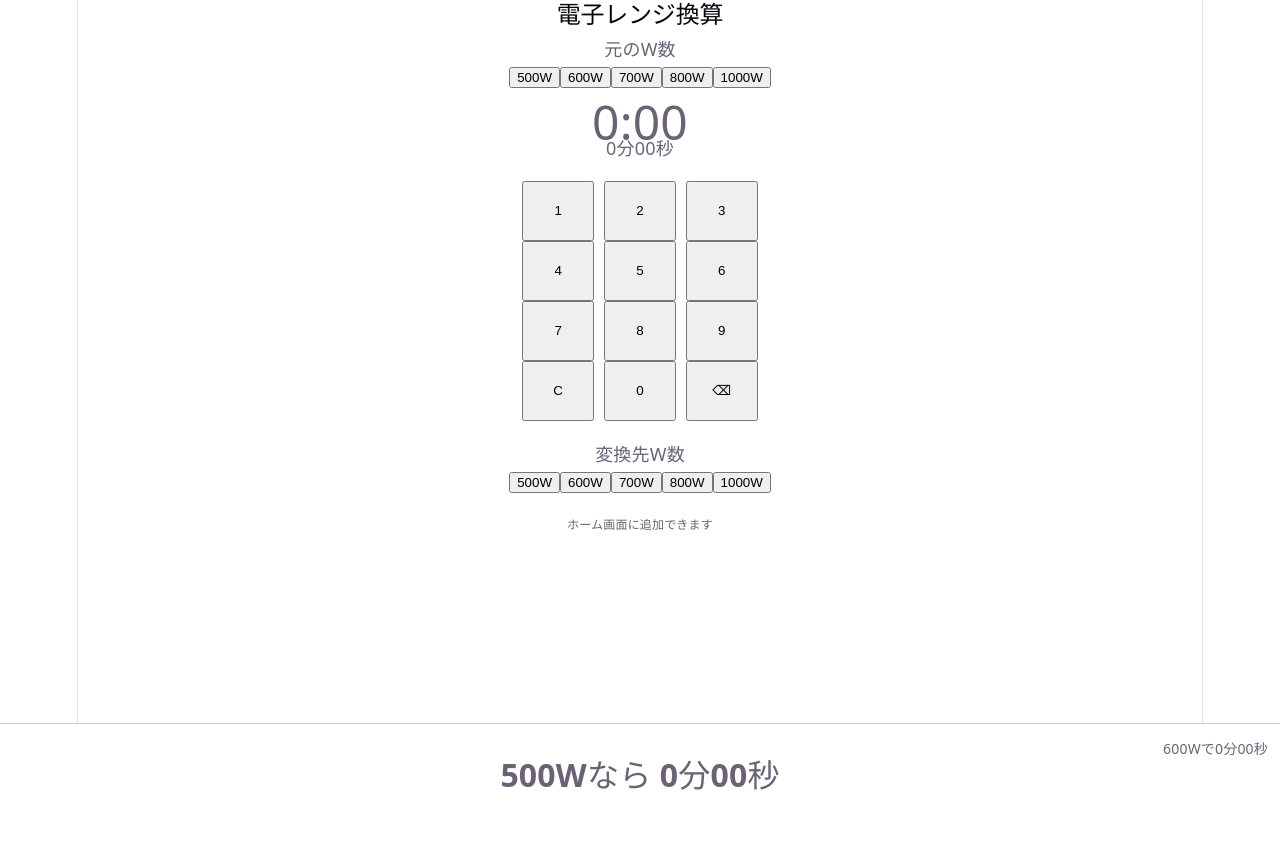
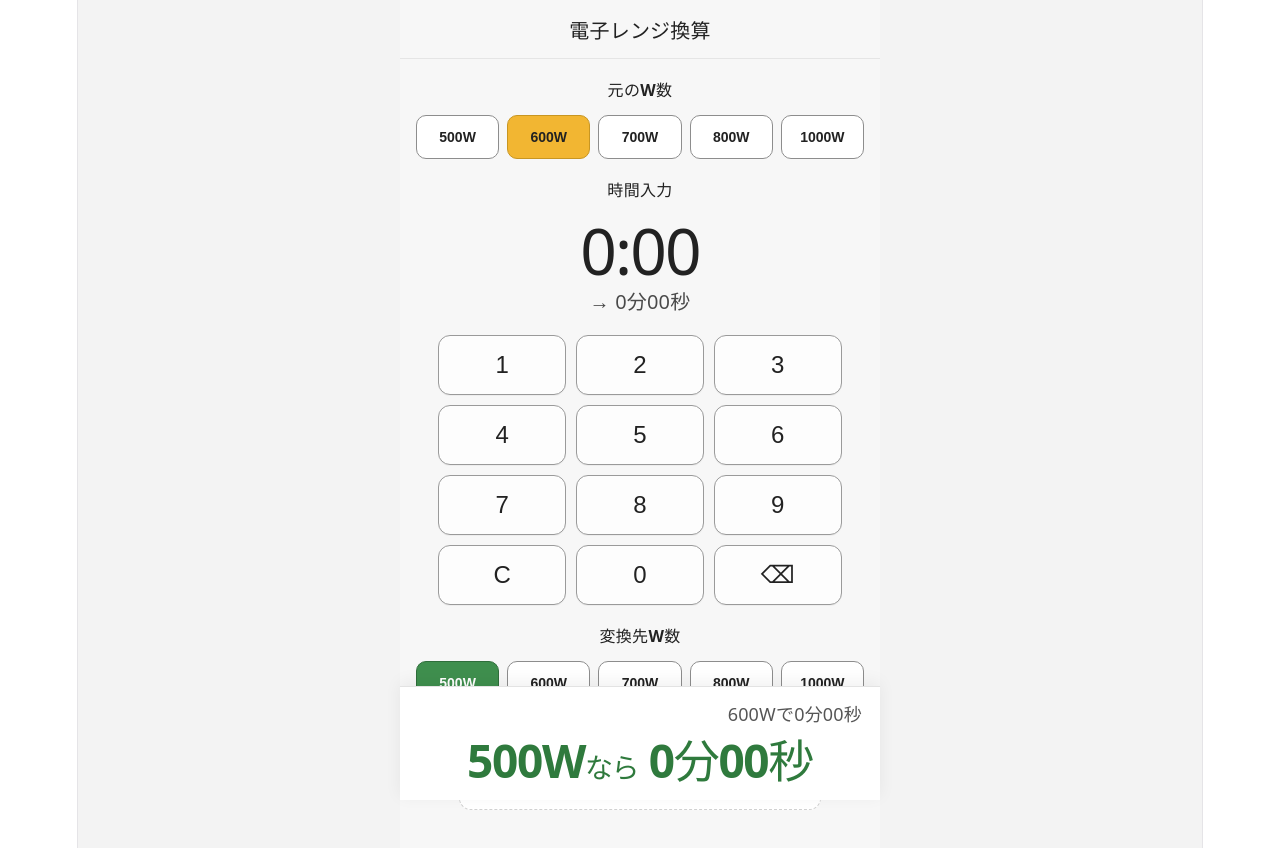
Before and after one commit to es-34684847/microwave-app, a React (Vite) app: page / in a window 1280 px wide. Shown: the top 848 px of the page. Before the commit the page ends 800 px from the top, so only its background shows below. Built offline with nearby package versions, Linux system fonts and the light colour scheme.

Commit message:
restore design

```diff
--- a/src/App.jsx
+++ b/src/App.jsx
@@ -2,176 +2,427 @@ import { useMemo, useState } from "react";
 
 export default function App() {
   const wattOptions = [500, 600, 700, 800, 1000];
-
-  const keypad = [
+  const keypadRows = [
     ["1", "2", "3"],
     ["4", "5", "6"],
     ["7", "8", "9"],
     ["C", "0", "⌫"],
   ];
 
-  // 👑 デフォルト0秒
-  const [input, setInput] = useState("");
   const [fromW, setFromW] = useState(600);
   const [toW, setToW] = useState(500);
-  const [showModal, setShowModal] = useState(false);
+  const [input, setInput] = useState("");
+  const [showInstallModal, setShowInstallModal] = useState(false);
 
-  // 入力処理
-  const handleKey = (key) => {
-    if (key === "C") return setInput("");
-    if (key === "⌫") return setInput((v) => v.slice(0, -1));
-    if (input.length >= 4) return;
-    setInput((v) => (v === "0" ? key : v + key));
+  const handleKeyPress = (key) => {
+    if (key === "C") {
+      setInput("");
+      return;
+    }
+
+    if (key === "⌫") {
+      setInput((prev) => prev.slice(0, -1));
+      return;
+    }
+
+    setInput((prev) => {
+      if (prev.length >= 4) return prev;
+      if (prev === "0") return key;
+      return prev + key;
+    });
   };
 
-  // 入力 → 時間変換
-  const parse = (val) => {
-    if (!val) return { min: 0, sec: 0, total: 0 };
-    const num = parseInt(val, 10);
-    let min = Math.floor(num / 100);
-    let sec = num % 100;
-    min += Math.floor(sec / 60);
-    sec = sec % 60;
-    return { min, sec, total: min * 60 + sec };
+  const parseInputToTime = (value) => {
+    if (!value) {
+      return { minutes: 0, seconds: 0, totalSeconds: 0 };
+    }
+
+    const num = parseInt(value, 10);
+    if (Number.isNaN(num)) {
+      return { minutes: 0, seconds: 0, totalSeconds: 0 };
+    }
+
+    let minutes = Math.floor(num / 100);
+    let seconds = num % 100;
+
+    minutes += Math.floor(seconds / 60);
+    seconds = seconds % 60;
+
+    return {
+      minutes,
+      seconds,
+      totalSeconds: minutes * 60 + seconds,
+    };
   };
 
-  const inputTime = useMemo(() => parse(input), [input]);
+  const formatTime = (minutes, seconds) => {
+    return `${minutes}分${String(seconds).padStart(2, "0")}秒`;
+  };
 
-  // 👑 変換
-  const converted = useMemo(() => {
-    if (!inputTime.total) return { min: 0, sec: 0 };
+  const displayInput = useMemo(() => {
+    if (!input) return "0:00";
+    const { minutes, seconds } = parseInputToTime(input);
+    return `${minutes}:${String(seconds).padStart(2, "0")}`;
+  }, [input]);
 
-    let sec = Math.floor(inputTime.total * (fromW / toW));
+  const inputTime = useMemo(() => parseInputToTime(input), [input]);
 
-    // 👑 5秒単位で切り下げ
-    sec = Math.floor(sec / 5) * 5;
+  const convertedTime = useMemo(() => {
+    const rawSeconds =
+      inputTime.totalSeconds === 0
+        ? 0
+        : Math.floor(inputTime.totalSeconds * (fromW / toW));
+
+    const roundedSeconds = Math.floor(rawSeconds / 10) * 10;
+
+    const minutes = Math.floor(roundedSeconds / 60);
+    const seconds = roundedSeconds % 60;
 
     return {
-      min: Math.floor(sec / 60),
-      sec: sec % 60,
+      totalSeconds: roundedSeconds,
+      minutes,
+      seconds,
     };
   }, [inputTime, fromW, toW]);
 
-  const fmt = (m, s) => `${m}分${String(s).padStart(2, "0")}秒`;
+  const styles = {
+    page: {
+      minHeight: "100vh",
+      backgroundColor: "#f3f3f3",
+      fontFamily:
+        "'Hiragino Sans', 'Yu Gothic', 'Meiryo', system-ui, sans-serif",
+      color: "#222",
+      display: "flex",
+      justifyContent: "center",
+    },
+    phone: {
+      width: "100%",
+      maxWidth: "480px",
+      minHeight: "100vh",
+      backgroundColor: "#f7f7f7",
+      position: "relative",
+      paddingBottom: "180px",
+      boxSizing: "border-box",
+    },
+    header: {
+      textAlign: "center",
+      fontSize: "20px",
+      fontWeight: 700,
+      padding: "18px 16px 14px",
+      backgroundColor: "#f7f7f7",
+      position: "sticky",
+      top: 0,
+      zIndex: 5,
+      borderBottom: "1px solid #e5e5e5",
+    },
+    section: {
+      padding: "18px 16px 0",
+    },
+    sectionTitle: {
+      textAlign: "center",
+      fontSize: "16px",
+      fontWeight: 700,
+      marginBottom: "12px",
+      letterSpacing: "0.02em",
+    },
+    wattRow: {
+      display: "grid",
+      gridTemplateColumns: "repeat(5, 1fr)",
+      gap: "8px",
+    },
+    wattButton: {
+      height: "44px",
+      borderRadius: "10px",
+      border: "1px solid #8d8d8d",
+      backgroundColor: "#fff",
+      fontSize: "14px",
+      fontWeight: 700,
+      color: "#222",
+      cursor: "pointer",
+    },
+    wattButtonSelectedFrom: {
+      backgroundColor: "#f2b632",
+      border: "1px solid #c89622",
+    },
+    wattButtonSelectedTo: {
+      backgroundColor: "#3f8f4e",
+      border: "1px solid #2f6e3b",
+      color: "#fff",
+    },
+    timeBlock: {
+      textAlign: "center",
+      paddingTop: "4px",
+    },
+    mainTime: {
+      fontSize: "64px",
+      lineHeight: 1,
+      fontWeight: 500,
+      letterSpacing: "-0.03em",
+      marginBottom: "6px",
+    },
+    subTime: {
+      fontSize: "20px",
+      color: "#4a4a4a",
+      minHeight: "28px",
+    },
+    keypadWrap: {
+      width: "90%",
+      margin: "18px auto 0",
+      display: "grid",
+      gap: "10px",
+    },
+    keypadRow: {
+      display: "grid",
+      gridTemplateColumns: "repeat(3, 1fr)",
+      gap: "10px",
+    },
+    keyButton: {
+      height: "60px",
+      borderRadius: "12px",
+      border: "1px solid #9a9a9a",
+      backgroundColor: "#fdfdfd",
+      fontSize: "24px",
+      fontWeight: 500,
+      color: "#222",
+      cursor: "pointer",
+      boxShadow: "0 1px 0 rgba(0,0,0,0.04)",
+    },
+    utilityArea: {
+      padding: "18px 16px 0",
+      textAlign: "center",
+    },
+    installLink: {
+      border: "none",
+      background: "transparent",
+      color: "#666",
+      fontSize: "13px",
+      textDecoration: "underline",
+      cursor: "pointer",
+      padding: "6px",
+    },
+    adBox: {
+      margin: "10px auto 0",
+      maxWidth: "360px",
+      minHeight: "44px",
+      borderRadius: "12px",
+      border: "1px dashed #d0d0d0",
+      backgroundColor: "#fff",
+      color: "#999",
+      fontSize: "12px",
+      display: "flex",
+      alignItems: "center",
+      justifyContent: "center",
+    },
+    resultBar: {
+      position: "fixed",
+      left: "50%",
+      bottom: 0,
+      transform: "translateX(-50%)",
+      width: "100%",
+      maxWidth: "480px",
+      backgroundColor: "#fff",
+      borderTop: "1px solid #e3e3e3",
+      boxShadow: "0 -4px 16px rgba(0,0,0,0.06)",
+      padding: "14px 18px calc(14px + env(safe-area-inset-bottom))",
+      boxSizing: "border-box",
+      zIndex: 10,
+    },
+    resultBefore: {
+      fontSize: "18px",
+      color: "#555",
+      textAlign: "right",
+      marginBottom: "8px",
+      whiteSpace: "nowrap",
+      overflow: "hidden",
+      textOverflow: "ellipsis",
+    },
+    resultAfter: {
+      fontSize: "clamp(32px, 8vw, 46px)",
+      fontWeight: 800,
+      lineHeight: 1.1,
+      textAlign: "center",
+      color: "#2f7a3d",
+      letterSpacing: "-0.03em",
+      wordBreak: "keep-all",
+    },
+    resultAfterSub: {
+      fontSize: "clamp(20px, 5vw, 28px)",
+      fontWeight: 700,
+    },
+    modalOverlay: {
+      position: "fixed",
+      inset: 0,
+      backgroundColor: "rgba(0,0,0,0.45)",
+      display: "flex",
+      alignItems: "center",
+      justifyContent: "center",
+      padding: "20px",
+      zIndex: 50,
+    },
+    modal: {
+      width: "100%",
+      maxWidth: "360px",
+      backgroundColor: "#fff",
+      borderRadius: "18px",
+      padding: "20px",
+      boxShadow: "0 12px 40px rgba(0,0,0,0.2)",
+      boxSizing: "border-box",
+    },
+    modalTitle: {
+      fontSize: "18px",
+      fontWeight: 800,
+      marginBottom: "14px",
+      textAlign: "center",
+    },
+    modalSection: {
+      marginTop: "12px",
+      fontSize: "14px",
+      lineHeight: 1.7,
+    },
+    modalLabel: {
+      fontWeight: 800,
+      marginBottom: "4px",
+    },
+    closeButton: {
+      marginTop: "16px",
+      width: "100%",
+      height: "42px",
+      borderRadius: "10px",
+      border: "1px solid #999",
+      backgroundColor: "#f7f7f7",
+      fontSize: "14px",
+      fontWeight: 700,
+      cursor: "pointer",
+    },
+  };
 
   return (
-    <div style={{ maxWidth: 420, margin: "0 auto", paddingBottom: 140 }}>
-      <h2 style={{ textAlign: "center" }}>電子レンジ換算</h2>
+    <div style={styles.page}>
+      <div style={styles.phone}>
+        <div style={styles.header}>電子レンジ換算</div>
 
-      {/* 元W */}
-      <div>
-        <p>元のW数</p>
+        <section style={styles.section}>
+          <div style={styles.sectionTitle}>元のW数</div>
+          <div style={styles.wattRow}>
             {wattOptions.map((w) => (
-          <button key={w} onClick={() => setFromW(w)}>
+              <button
+                key={`from-${w}`}
+                type="button"
+                onClick={() => setFromW(w)}
+                style={{
+                  ...styles.wattButton,
+                  ...(fromW === w ? styles.wattButtonSelectedFrom : {}),
+                }}
+              >
                 {w}W
               </button>
             ))}
           </div>
+        </section>
 
-      {/* 時間 */}
-      <div style={{ textAlign: "center", marginTop: 20 }}>
-        <div style={{ fontSize: 48 }}>
-          {input ? `${inputTime.min}:${String(inputTime.sec).padStart(2, "0")}` : "0:00"}
+        <section style={styles.section}>
+          <div style={styles.sectionTitle}>時間入力</div>
+          <div style={styles.timeBlock}>
+            <div style={styles.mainTime}>{displayInput}</div>
+            <div style={styles.subTime}>
+              → {formatTime(inputTime.minutes, inputTime.seconds)}
             </div>
-        <div>{fmt(inputTime.min, inputTime.sec)}</div>
           </div>
 
-      {/* テンキー */}
-      <div style={{ width: "90%", margin: "20px auto" }}>
-        {keypad.map((row, i) => (
-          <div key={i} style={{ display: "flex", gap: 10 }}>
-            {row.map((k) => (
+          <div style={styles.keypadWrap}>
+            {keypadRows.map((row, rowIndex) => (
+              <div key={`row-${rowIndex}`} style={styles.keypadRow}>
+                {row.map((key) => (
                   <button
-                key={k}
-                onClick={() => handleKey(k)}
-                style={{ flex: 1, height: 60 }}
+                    key={key}
+                    type="button"
+                    onClick={() => handleKeyPress(key)}
+                    style={styles.keyButton}
                   >
-                {k}
+                    {key}
                   </button>
                 ))}
               </div>
             ))}
           </div>
+        </section>
 
-      {/* 変換先 */}
-      <div>
-        <p>変換先W数</p>
+        <section style={styles.section}>
+          <div style={styles.sectionTitle}>変換先W数</div>
+          <div style={styles.wattRow}>
             {wattOptions.map((w) => (
-          <button key={w} onClick={() => setToW(w)}>
+              <button
+                key={`to-${w}`}
+                type="button"
+                onClick={() => setToW(w)}
+                style={{
+                  ...styles.wattButton,
+                  ...(toW === w ? styles.wattButtonSelectedTo : {}),
+                }}
+              >
                 {w}W
               </button>
             ))}
           </div>
+        </section>
 
-      {/* 👑 ホーム画面導線 */}
-      <div style={{ marginTop: 16, textAlign: "center" }}>
-        <span
-          onClick={() => setShowModal(true)}
-          style={{ fontSize: 12, color: "#666", cursor: "pointer" }}
+        <div style={styles.utilityArea}>
+          <button
+            type="button"
+            style={styles.installLink}
+            onClick={() => setShowInstallModal(true)}
           >
-          ホーム画面に追加できます
-        </span>
-      </div>
+            ホーム画面に追加する方法
+          </button>
 
-      {/* 👑 広告枠（ここに楽天貼る） */}
-      <div style={{ marginTop: 10, textAlign: "center" }}>
-        {/* 楽天ウィジェットここに貼る */}
-      </div>
-
-      {/* 👑 結果固定 */}
-      <div
-        style={{
-          position: "fixed",
-          bottom: 0,
-          left: 0,
-          right: 0,
-          background: "#fff",
-          borderTop: "1px solid #ccc",
-          padding: 12,
-          textAlign: "center",
-        }}
-      >
-        <div style={{ fontSize: 14, textAlign: "right" }}>
-          {fromW}Wで{fmt(inputTime.min, inputTime.sec)}
-        </div>
-        <div style={{ fontSize: 32, fontWeight: "bold" }}>
-          {toW}Wなら {fmt(converted.min, converted.sec)}
+          <div style={styles.adBox}>
+          <script type="text/javascript">rakuten_design="slide";rakuten_affiliateId="13df228e.3a2dba4f.13df228f.6f6c05da";rakuten_items="ctsmatch";rakuten_genreId="0";rakuten_size="300x160";rakuten_target="_blank";rakuten_theme="gray";rakuten_border="off";rakuten_auto_mode="on";rakuten_genre_title="off";rakuten_recommend="on";rakuten_ts="1777333896429";</script><script type="text/javascript" src="https://xml.affiliate.rakuten.co.jp/widget/js/rakuten_widget.js?20230106"></script>
           </div>
         </div>
 
-      {/* 👑 モーダル */}
-      {showModal && (
+        <div style={styles.resultBar}>
+          <div style={styles.resultBefore}>
+            {fromW}Wで{formatTime(inputTime.minutes, inputTime.seconds)}
+          </div>
+          <div style={styles.resultAfter}>
+            {toW}W<span style={styles.resultAfterSub}>なら</span>{" "}
+            {formatTime(convertedTime.minutes, convertedTime.seconds)}
+          </div>
+        </div>
+
+        {showInstallModal && (
           <div
-          onClick={() => setShowModal(false)}
-          style={{
-            position: "fixed",
-            inset: 0,
-            background: "rgba(0,0,0,0.5)",
-            display: "flex",
-            alignItems: "center",
-            justifyContent: "center",
-          }}
+            style={styles.modalOverlay}
+            onClick={() => setShowInstallModal(false)}
           >
-          <div
-            style={{
-              background: "#fff",
-              padding: 20,
-              maxWidth: 300,
-            }}
-            onClick={(e) => e.stopPropagation()}
+            <div style={styles.modal} onClick={(e) => e.stopPropagation()}>
+              <div style={styles.modalTitle}>ホーム画面に追加</div>
+
+              <div style={styles.modalSection}>
+                <div style={styles.modalLabel}>iPhone</div>
+                <div>
+                  Safariで開く → 共有ボタン → ホーム画面に追加 → 追加
+                </div>
+              </div>
+
+              <div style={styles.modalSection}>
+                <div style={styles.modalLabel}>Android</div>
+                <div>
+                  Chromeで開く → 右上の︙ → ホーム画面に追加 → 追加
+                </div>
+              </div>
+
+              <button
+                type="button"
+                style={styles.closeButton}
+                onClick={() => setShowInstallModal(false)}
               >
-            <h3>ホーム画面に追加</h3>
-
-            <p><b>iPhone</b></p>
-            <p>共有 → ホーム画面に追加</p>
-
-            <p><b>Android</b></p>
-            <p>︙ → ホーム画面に追加</p>
-
-            <button onClick={() => setShowModal(false)}>閉じる</button>
+                閉じる
+              </button>
             </div>
           </div>
         )}
       </div>
+    </div>
   );
 }
```
Lines whose indentation alone changed are shown as unchanged.
